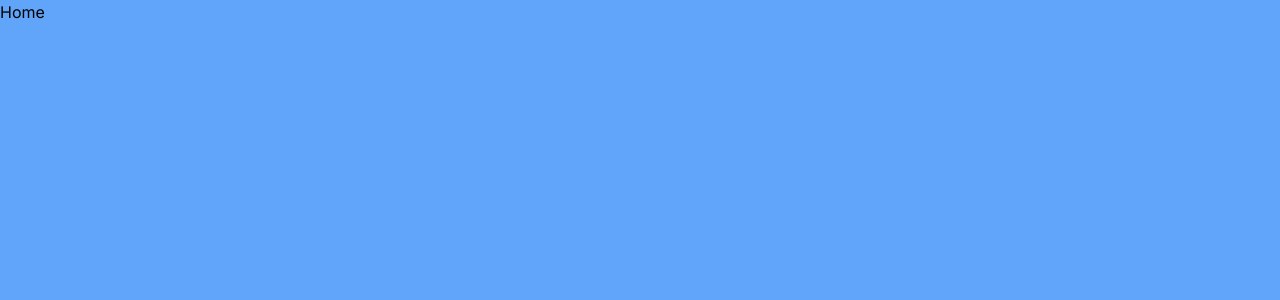
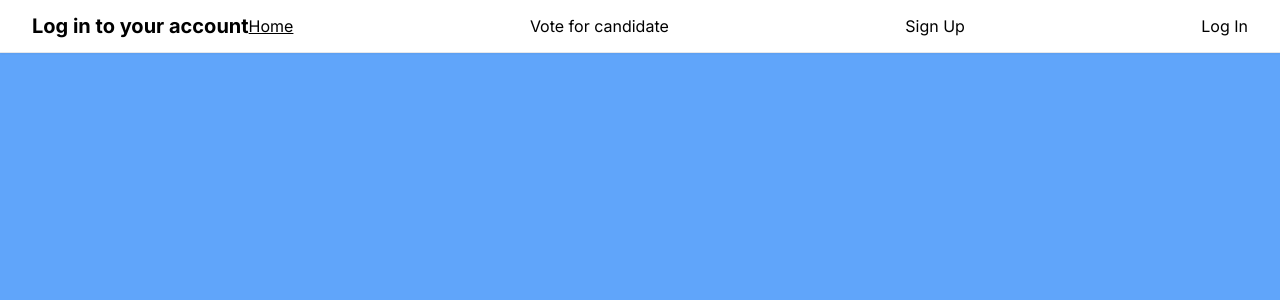
Before and after one commit to LunaG18/voting-platform, a Next.js app: page /homepage in a window 1280 px wide. Shown: the top 300 px of the page. Built offline with nearby package versions, Linux system fonts and the light colour scheme.

Commit message:
homepage stuff

```diff
--- a/app/homepage/page.tsx
+++ b/app/homepage/page.tsx
@@ -1,9 +1,43 @@
-import React from 'react'
+'use client';
+import { useRouter } from 'next/navigation';
+import { useState } from 'react';
 
-const Home = () => {
-  return (
-    <div>Home</div>
-  )
+const Header: React.FC = () => {
+    const router = useRouter();
+    return (
+        <header>
+            <nav className="bg-white border-b border-gray-200 shadow-sm mb-3">
+                <div className="container mx-auto px-4 sm:px-6 lg:px-8">
+                    <div className="flex justify-between items-center py-3">
+
+                        <h2 className="text-mediumblue font-bold text-xl">
+                                        Log in to your account
+                        </h2>
+                        <button className="navbar-toggler" type="button">
+                            <span className="navbar-toggler-icon"></span>
+                        </button>
+                        <div className="flex-grow">
+                            <ul className="flex justify-between">
+
+                                <button onClick={() => router.push('homepage')} className="nav-item bg-powderblue text dark underline">
+                                                  Home
+                                </button>
+                                <button onClick={() => router.push('vote')} className="nav-item bg-powderblue">
+                                                  Vote for candidate
+                                </button>
+                                <button onClick={() => router.push('signup')} className="nav-item bg-powderblue">
+                                                  Sign Up
+                                </button>
+                                <button onClick={() => router.push('login')} className="nav-item bg-powderblue">
+                                                  Log In
+                                </button>
+                            </ul>
+                        </div>
+                    </div>
+                </div>
+            </nav>
+        </header>
+    );
 }
 
-export default Home
+export default Header;
--- a/app/login/page.tsx
+++ b/app/login/page.tsx
@@ -3,7 +3,7 @@ import { signIn } from 'next-auth/react';
 import { useRouter } from 'next/navigation';
 import { useState } from 'react';
 
-export default function Signin() {
+export default function Login() {
   const [email, setEmail] = useState('');
   const [password, setPassword] = useState('');
   const router = useRouter();
@@ -11,11 +11,14 @@ export default function Signin() {
 <>
 <div className="flex min-h-full flex-1 flex-col justify-center px-6 py-12 lg:px-8">
 <div className="sm:mx-auto sm:w-full sm:max-w-sm">
-<img
-            className="mx-auto h-90 w-auto"
-            src="https://d1csarkz8obe9u.cloudfront.net/posterpreviews/election-campaign-logo-template-design-d097bf8c17d33549b3f4e7c6ed1c9de0_screen.jpg?ts=1677474006"
-            alt="Election logo"
-          />
+<a href="homepage" className="inline-block">
+      <img
+        src="https://d1csarkz8obe9u.cloudfront.net/posterpreviews/election-campaign-logo-template-design-d097bf8c17d33549b3f4e7c6ed1c9de0_screen.jpg?ts=1677474006"
+        alt="Election logo"
+        className="mx-auto h-90 w-auto"
+      />
+    </a>
+
 <h2 className="mt-10 text-center text-2xl font-bold leading-9 tracking-tight text-black underline">
             Log in to your account
 </h2>
--- a/app/signup/page.tsx
+++ b/app/signup/page.tsx
@@ -16,11 +16,13 @@ export default function Signup() {
   return (
     <div className="flex min-h-full flex-1 flex-col justify-center px-6 py-12 lg:px-8">
         <div className="sm:mx-auto sm:w-full sm:max-w-sm">
-          <img
-            className="mx-auto h-90 w-auto"
-            src="https://d1csarkz8obe9u.cloudfront.net/posterpreviews/election-campaign-logo-template-design-d097bf8c17d33549b3f4e7c6ed1c9de0_screen.jpg?ts=1677474006"
-            alt="Your Company"
-          />
+        <a href="homepage" className="inline-block">
+      <img
+        src="https://d1csarkz8obe9u.cloudfront.net/posterpreviews/election-campaign-logo-template-design-d097bf8c17d33549b3f4e7c6ed1c9de0_screen.jpg?ts=1677474006"
+        alt="Election logo"
+        className="mx-auto h-90 w-auto"
+      />
+    </a>
           <h2 className="mt-10 text-center text-2xl font-bold leading-9 tracking-tight text-black underline">
             Sign up
           </h2>
```
